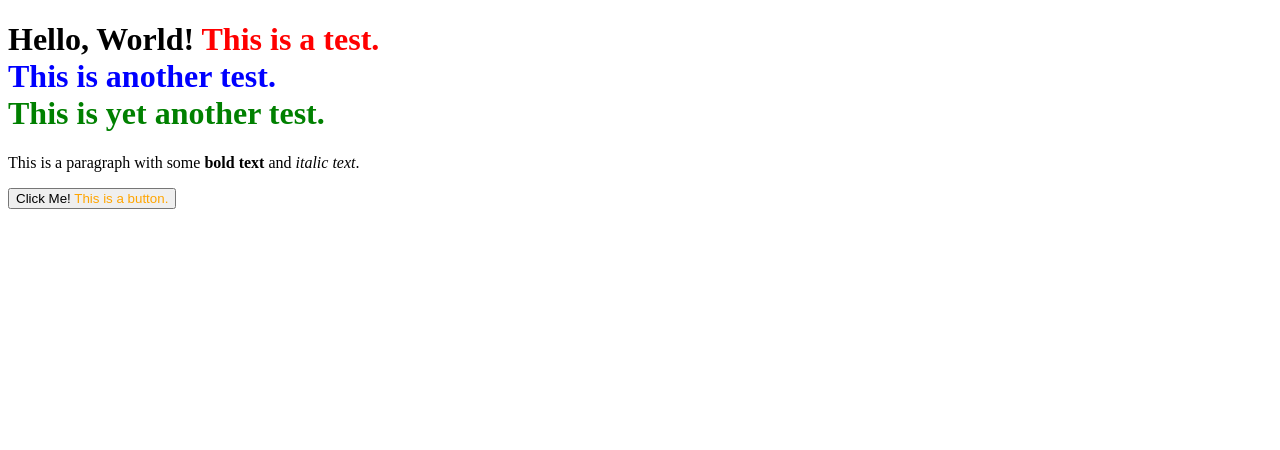
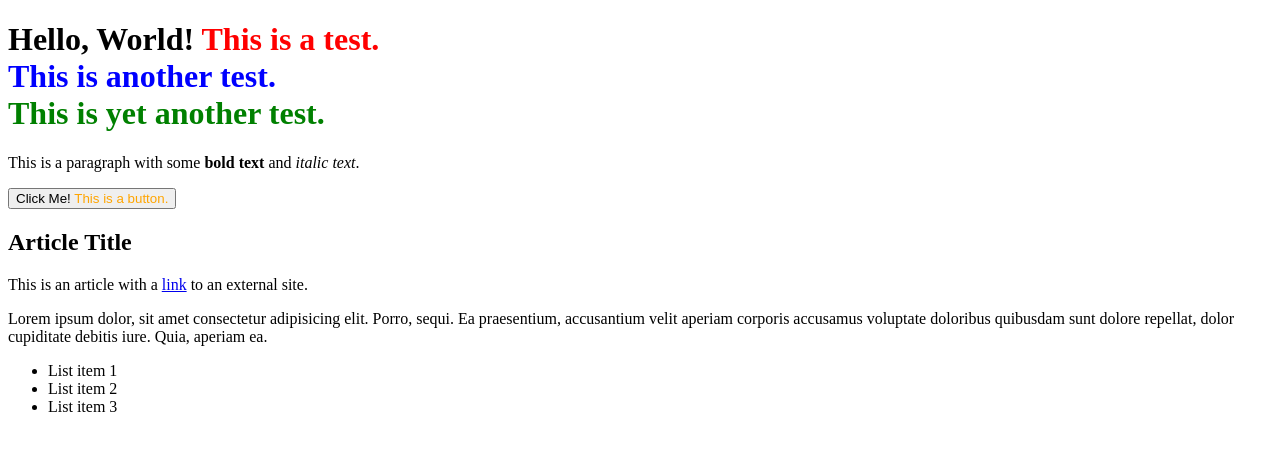
Before and after one commit to ashish397868/git, a plain HTML site: page index.html in a window 1280 px wide. Drawn offline with Linux system fonts and the light colour scheme.

Commit message:
addArticle

```diff
--- a/index.html
+++ b/index.html
@@ -22,5 +22,16 @@
         <span style="color: orange;">This is a button.</span>
     </button>
 
+    <article>
+        <h2>Article Title</h2>
+        <p>This is an article with a <a href="https://example.com">link</a> to an external site.</p>
+        <p>Lorem ipsum dolor, sit amet consectetur adipisicing elit. Porro, sequi. Ea praesentium, accusantium velit aperiam corporis accusamus voluptate doloribus quibusdam sunt dolore repellat, dolor cupiditate debitis iure. Quia, aperiam ea.</p>
+        <ul>
+            <li>List item 1</li>
+            <li>List item 2</li>
+            <li>List item 3</li>
+        </ul>
+    </article>
+
 </body>
 </html>
```
